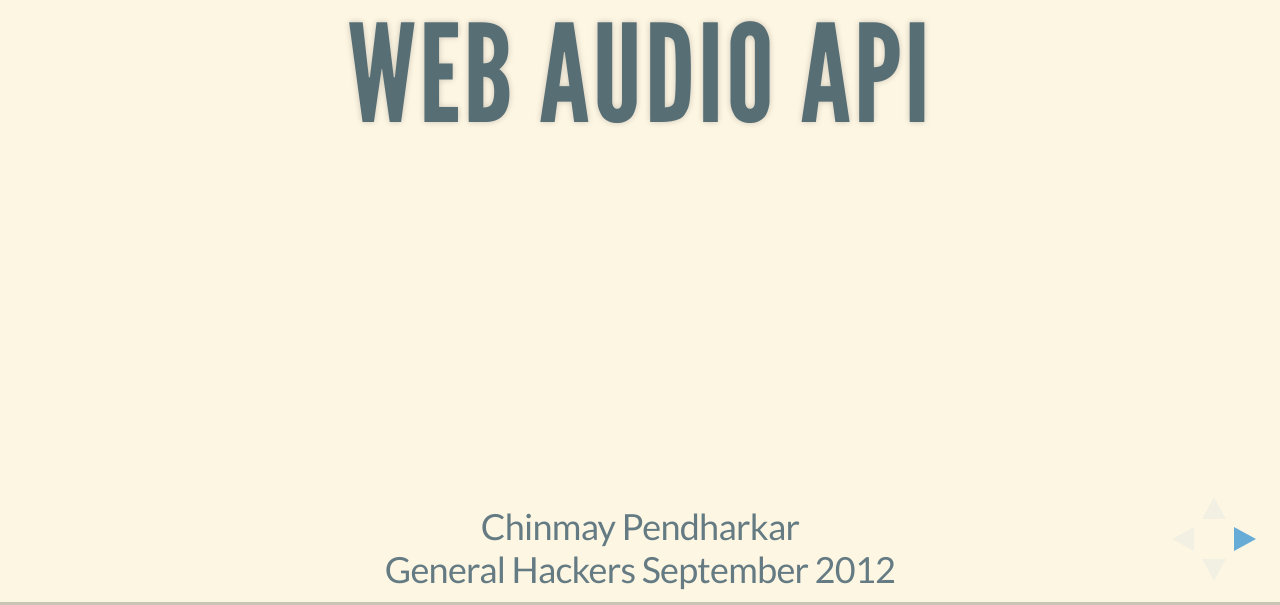
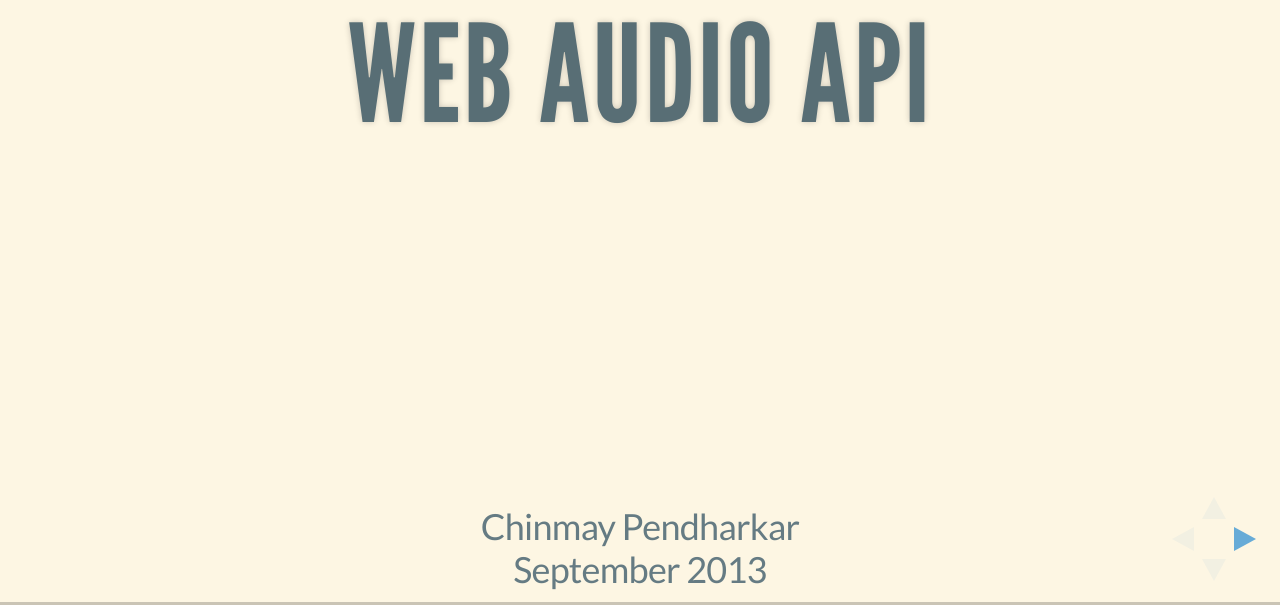
Before and after one commit to notthetup/slides-webaudio, a website: page index.html in a window 1280 px wide. Shown: the part 195-800 px from the top of the page. Drawn offline with Linux system fonts and the light colour scheme; no server answers.

Commit message:
fixed title

```diff
--- a/index.html
+++ b/index.html
@@ -63,7 +63,7 @@
 						<br>
 					</div>
 					<div>Chinmay Pendharkar</div>
-					<div>General Hackers September 2012</div>
+					<div> September 2013</div>
 				</section>
 				<section>
 					<h2>About Me..</h2>
```
